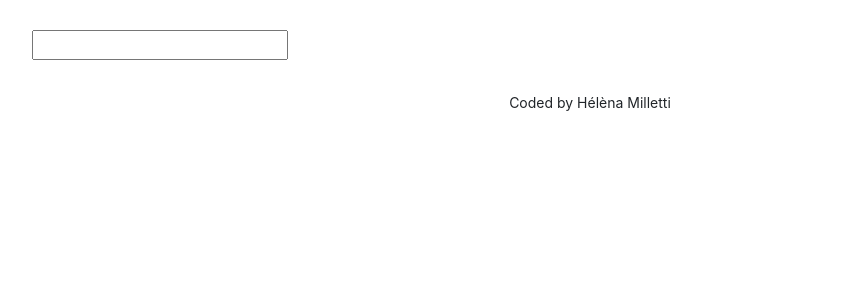
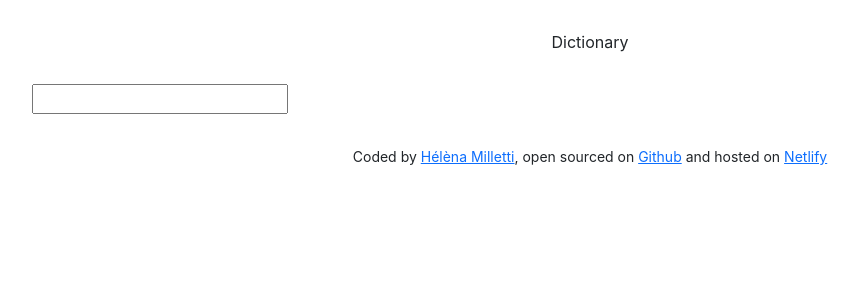
Before and after one commit to Helen-MLT/dictionary-project, a React (Create React App) app: page / in a window 1280 px wide. Shown: the top 300 px of the page, without its empty margins (50-907 px from the left). Built offline with nearby package versions, Linux system fonts and the light colour scheme.

Commit message:
Added links

```diff
--- a/src/App.css
+++ b/src/App.css
@@ -1,5 +1,6 @@
 .App-header {
   margin: 30px 0;
+  text-align: center;
 }
 
 .App-footer {
--- a/src/App.js
+++ b/src/App.js
@@ -5,12 +5,18 @@ export default function App() {
   return (
     <div className="App">
       <div className="container">
-        <header className="App-header"></header>
+        <header className="App-header">Dictionary</header>
         <main>
           <Dictionary />
         </main>
         <footer className="App-footer">
-          <small>Coded by Hélèna Milletti</small>
+          <small>
+            Coded by <a href="https://github.com/Helen-MLT">Hélèna Milletti</a>,
+            open sourced on{" "}
+            <a href="https://github.com/Helen-MLT/dictionary-project">Github</a>{" "}
+            and hosted on{" "}
+            <a href="https://dictionary-byhelen.netlify.app/">Netlify</a>
+          </small>
         </footer>
       </div>
     </div>
```
